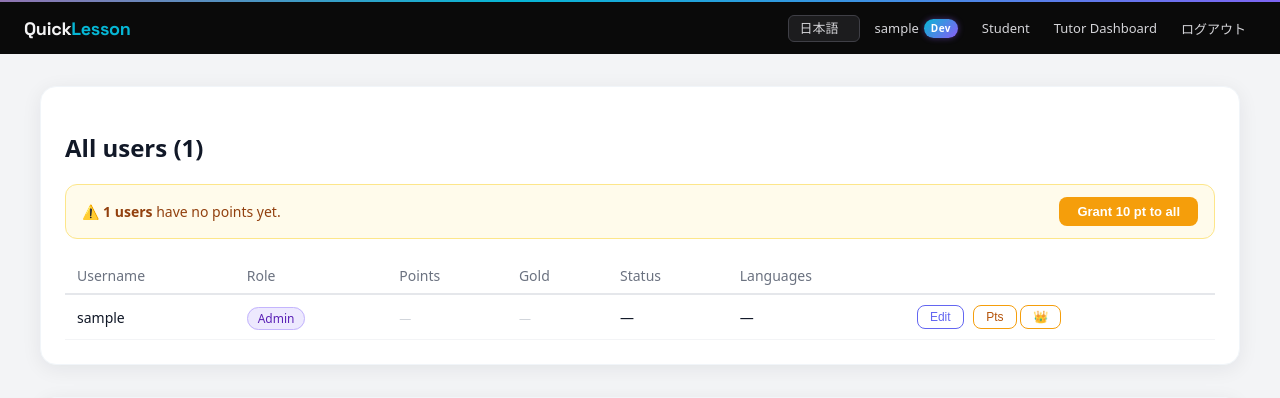
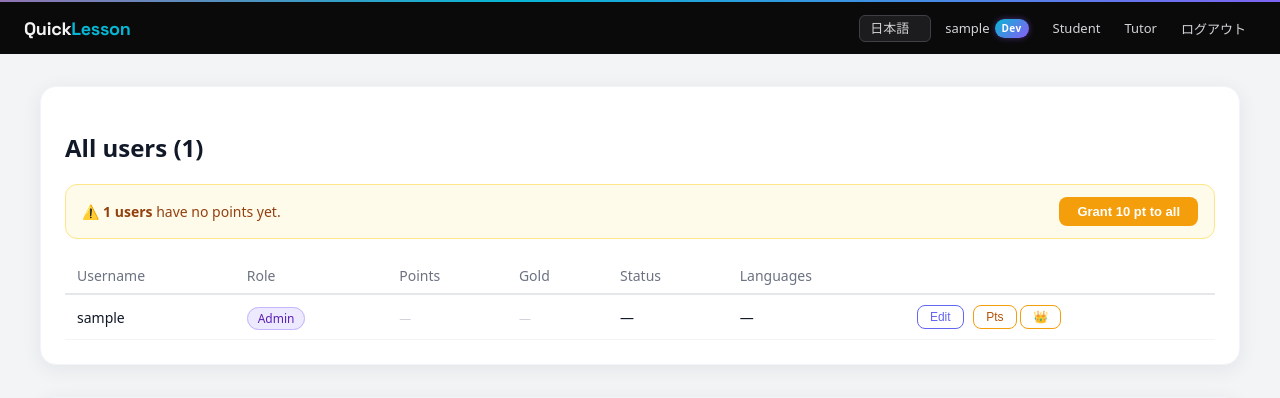
Before and after one commit to Zitatori/Django-5min-LanguageApp, a Django app: page /admin-dashboard/ in a window 1280 px wide. Shown: the top 398 px of the page. Run offline with Django 4.2, Linux system fonts and the light colour scheme; the visitor is signed in with stand-in values (Sample User, id 1); data comes from the database, SQL or seed files in the repository; data that the repository does not hold is empty; some libraries are stand-ins or nearby versions.

Commit message:
Shorten nav label from 'Tutor Dashboard' to 'Tutor'
Co-Authored-By: Claude Sonnet 4.6 <noreply@anthropic.com>

```diff
--- a/templates/base.html
+++ b/templates/base.html
@@ -49,7 +49,7 @@
             {% endif %}
           </a>
           <a href="{% url 'create_request' %}">{% trans "Student" %}</a>
-          <a href="{% url 'tutor_dashboard' %}">{% trans "Tutor Dashboard" %}</a>
+          <a href="{% url 'tutor_dashboard' %}">{% trans "Tutor" %}</a>
           <a href="{% url 'logout' %}">{% trans "Log out" %}</a>
         {% else %}
           <a href="{% url 'login' %}">{% trans "Log In" %}</a>
@@ -84,7 +84,7 @@
           {% endif %}
         </a>
         <a href="{% url 'create_request' %}">{% trans "Student" %}</a>
-        <a href="{% url 'tutor_dashboard' %}">{% trans "Tutor Dashboard" %}</a>
+        <a href="{% url 'tutor_dashboard' %}">{% trans "Tutor" %}</a>
         <a href="{% url 'logout' %}">{% trans "Log out" %}</a>
       {% else %}
         <a href="{% url 'login' %}">{% trans "Log In" %}</a>
```
